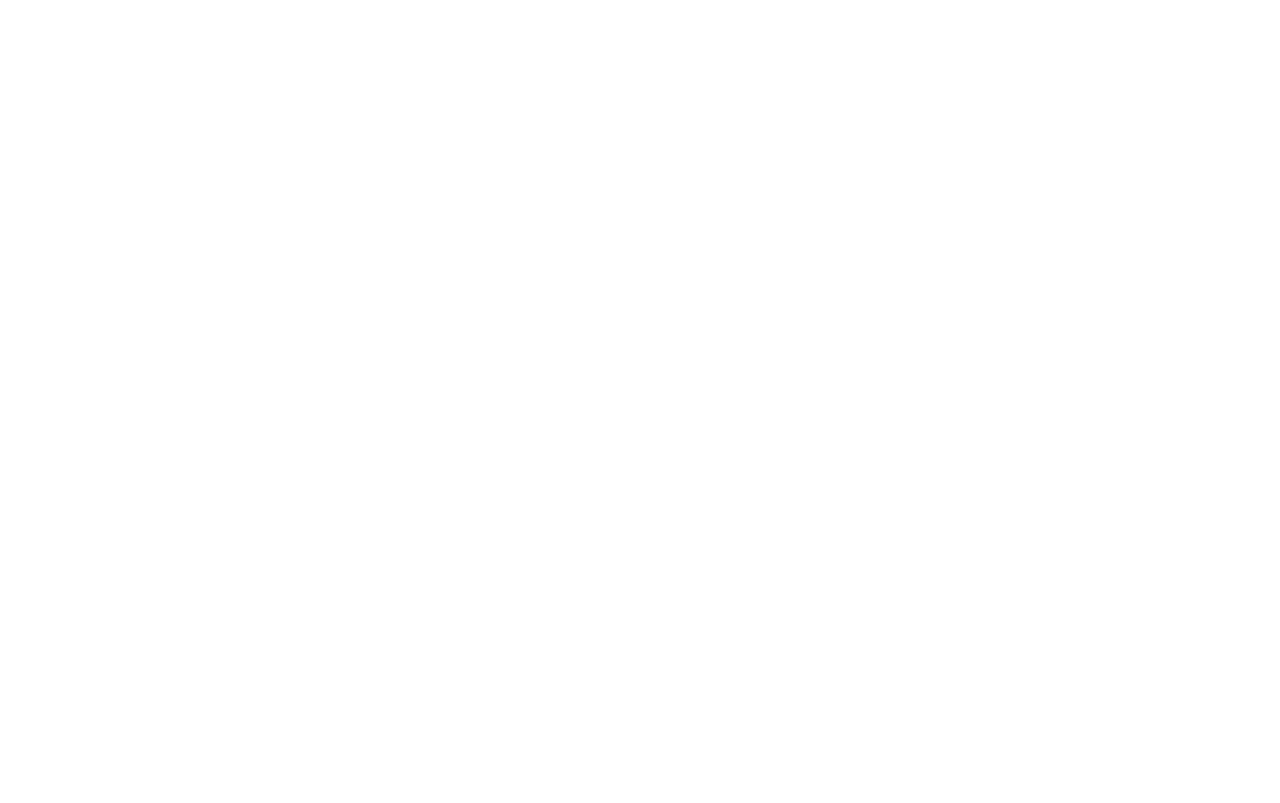
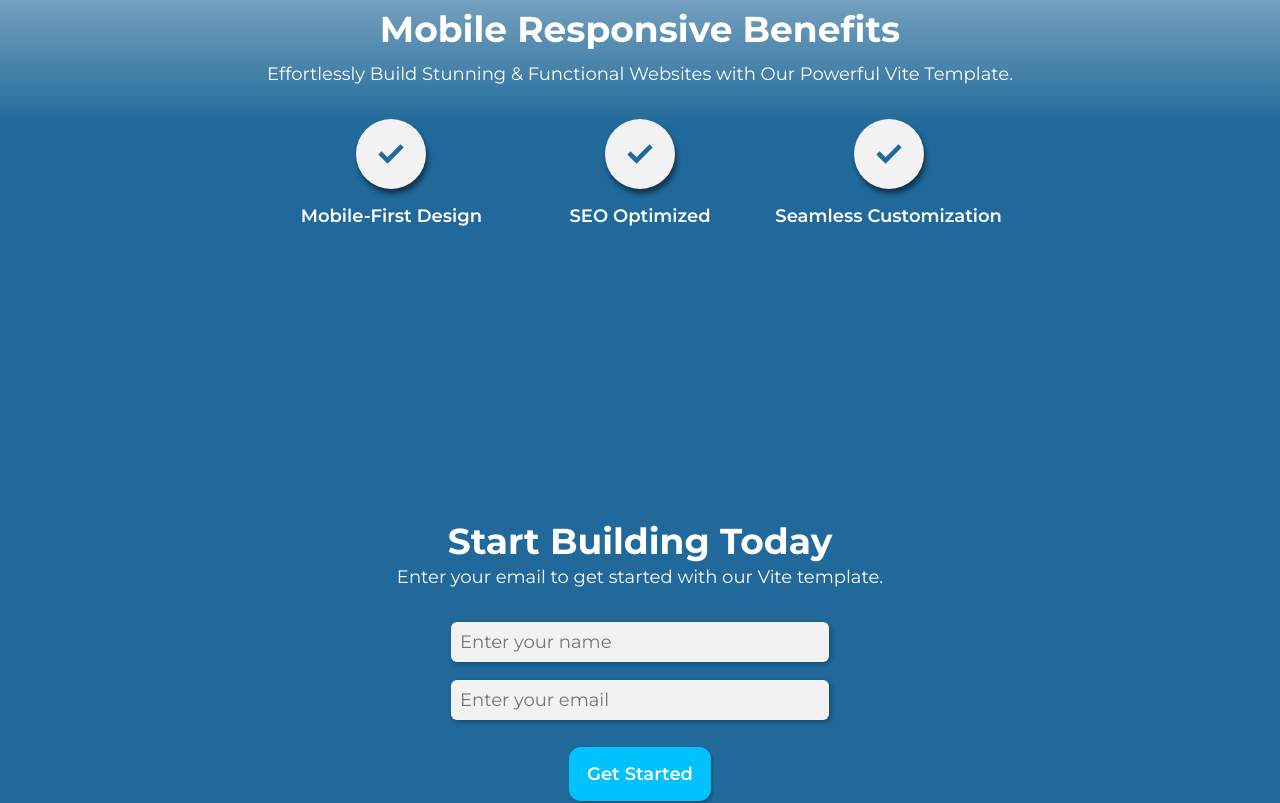
Before and after one commit to vuxanh/template-frontend, a React (Vite) app: page / in a window 1280 px wide. Shown: the part 1520-2323 px from the top of the page. Before the commit the page ends 1471 px from the top, so only its background shows below. Built offline with nearby package versions, Linux system fonts and the light colour scheme.

Commit message:
add form

```diff
--- a/package.json
+++ b/package.json
@@ -13,6 +13,7 @@
     "axios": "^1.6.8",
     "react": "^18.2.0",
     "react-dom": "^18.2.0",
+    "react-hook-form": "^7.51.1",
     "react-router-dom": "^6.22.3"
   },
   "devDependencies": {
--- a/src/components/button/button.tsx
+++ b/src/components/button/button.tsx
@@ -1,12 +1,10 @@
-import { ReactNode } from "react";
+import { PropsWithChildren, ReactNode } from "react";
 import styles from "./button.module.scss";
 import classNames from "classnames";
 
-interface ButtonProps {
-  children: ReactNode;
+interface ButtonProps extends PropsWithChildren<Partial<Omit<HTMLButtonElement, "children">>> {
   onClick?: () => void;
   isPressed?: boolean;
-  className?: string;
 }
 
 export const Button = ({ children, onClick, isPressed, className }: ButtonProps) => {
--- /dev/null
+++ b/src/pages/home/action/action.module.scss
@@ -0,0 +1,37 @@
+.root {
+  display: flex;
+  flex-flow: column;
+  align-items: center;
+  background-color: $color-primary;
+  color: $color-p-white;
+  padding: 10vh 0 40vh;
+}
+
+.description {
+  margin-bottom: $space-l;
+}
+
+.form {
+  display: flex;
+  flex-flow: column;
+  align-items: center;
+  gap: $space-m;
+
+  input {
+    all: unset;
+    background-color: $color-s-grey;
+    border-radius: 6px;
+    padding: $space-s;
+    min-width: 20rem;
+    color: $color-p-black;
+    box-shadow: 2px 2px 5px rgba($color: $color-p-black, $alpha: 0.3);
+
+    &:last-of-type {
+      margin-bottom: $space-s;
+    }
+  }
+}
+
+.submit {
+  width: fit-content;
+}
--- /dev/null
+++ b/src/pages/home/action/action.tsx
@@ -0,0 +1,30 @@
+import { useForm } from "react-hook-form";
+import styles from "./action.module.scss";
+import { Button } from "../../../components/button/button";
+
+interface FormData {
+  name: string;
+  email: string;
+}
+
+export const Action = () => {
+  const { register, handleSubmit } = useForm<FormData>();
+
+  const onSubmit = (data: FormData) => {
+    console.log(data);
+  };
+
+  return (
+    <section className={styles["root"]}>
+      <h1 className={styles["title"]}>Start Building Today</h1>
+      <h6 className={styles["description"]}> Enter your email to get started with our Vite template.</h6>
+      <form className={styles["form"]} onSubmit={handleSubmit(onSubmit)}>
+        <input {...register("name")} placeholder="Enter your name" required></input>
+        <input {...register("email")} placeholder="Enter your email" type="email" required></input>
+        <Button className={styles["submit"]} type="submit">
+          Get Started
+        </Button>
+      </form>
+    </section>
+  );
+};
--- /dev/null
+++ b/src/pages/home/benefit/benefit.module.scss
@@ -0,0 +1,51 @@
+.root {
+  padding: 25vh 0;
+  background: linear-gradient($color-s-grey 0%, $color-primary 50%);
+  display: flex;
+  justify-content: center;
+  align-items: center;
+  text-align: center;
+  color: $color-p-white;
+}
+
+.content {
+  max-width: 1044px;
+}
+
+.title {
+  margin-bottom: $space-m;
+}
+
+.description {
+  margin-bottom: $space-l;
+}
+
+.tick-row {
+  width: 100%;
+  display: flex;
+}
+
+.tick {
+  flex: 1;
+  display: flex;
+  flex-flow: column;
+  gap: $space-m;
+  align-items: center;
+
+  &-image {
+    width: 70px;
+    height: 70px;
+    border-radius: 50%;
+    padding: $space-m;
+    background-color: $color-s-grey;
+    box-shadow: 2px 5px 5px rgba($color: $color-p-black, $alpha: 0.5);
+
+    svg {
+      fill: $color-primary;
+    }
+  }
+
+  &-title {
+    font-weight: 600;
+  }
+}
--- /dev/null
+++ b/src/pages/home/benefit/benefit.tsx
@@ -0,0 +1,25 @@
+import styles from "./benefit.module.scss";
+
+export const Benefit = () => {
+  const benefits = ["Mobile-First Design", "SEO Optimized", "Seamless Customization"];
+  return (
+    <section className={styles["root"]}>
+      <div className={styles["content"]}>
+        <h1 className={styles["title"]}>Mobile Responsive Benefits</h1>
+        <h6 className={styles["description"]}>Effortlessly Build Stunning & Functional Websites with Our Powerful Vite Template.</h6>
+        <div className={styles["tick-row"]}>
+          {benefits.map((benefit, index) => (
+            <div className={styles["tick"]} key={index}>
+              <div className={styles["tick-image"]}>
+                <svg xmlns="http://www.w3.org/2000/svg" width="34" height="34" viewBox="0 -960 960 960">
+                  <path d="M382-208 122-468l90-90 170 170 366-366 90 90-456 456Z" />
+                </svg>
+              </div>
+              <h6 className={styles["tick-title"]}>{benefit}</h6>
+            </div>
+          ))}
+        </div>
+      </div>
+    </section>
+  );
+};
--- a/src/pages/home/feature/feture.module.scss
+++ b/src/pages/home/feature/feature.module.scss
@@ -14,7 +14,7 @@
 .content {
   position: absolute;
   display: flex;
-  justify-content: space-between;
+  gap: $space-xl;
   background-color: $color-s-grey;
   width: 100%;
   opacity: 0;
@@ -28,13 +28,13 @@
 .text {
   flex: 1;
   display: flex;
+  align-items: end;
   flex-flow: column;
   padding: 10% 0 0 15%;
   opacity: 0;
   transition: opacity 0.2s ease;
 
   &-content {
-    flex: 1;
     display: flex;
     flex-flow: column;
     align-items: baseline;
--- a/src/pages/home/feature/feature.tsx
+++ b/src/pages/home/feature/feature.tsx
@@ -1,5 +1,5 @@
 import { useState } from "react";
-import styles from "./feture.module.scss";
+import styles from "./feature.module.scss";
 import { Tab } from "./tab/tab";
 import hmr from "assets/home/feature/hmr.jpg";
 import architecture from "assets/home/feature/architecture.jpg";
--- a/src/pages/home/home.tsx
+++ b/src/pages/home/home.tsx
@@ -1,3 +1,5 @@
+import { Action } from "./action/action";
+import { Benefit } from "./benefit/benefit";
 import { Feature } from "./feature/feature";
 import { Hero } from "./hero/hero";
 import styles from "./home.module.scss";
@@ -7,6 +9,8 @@
     <div className={styles["body"]}>
       <Hero />
       <Feature />
+      <Benefit />
+      <Action />
     </div>
   );
 };
```
Also changed, not shown: 1 other file (tests, documents, lock files or other folders).
